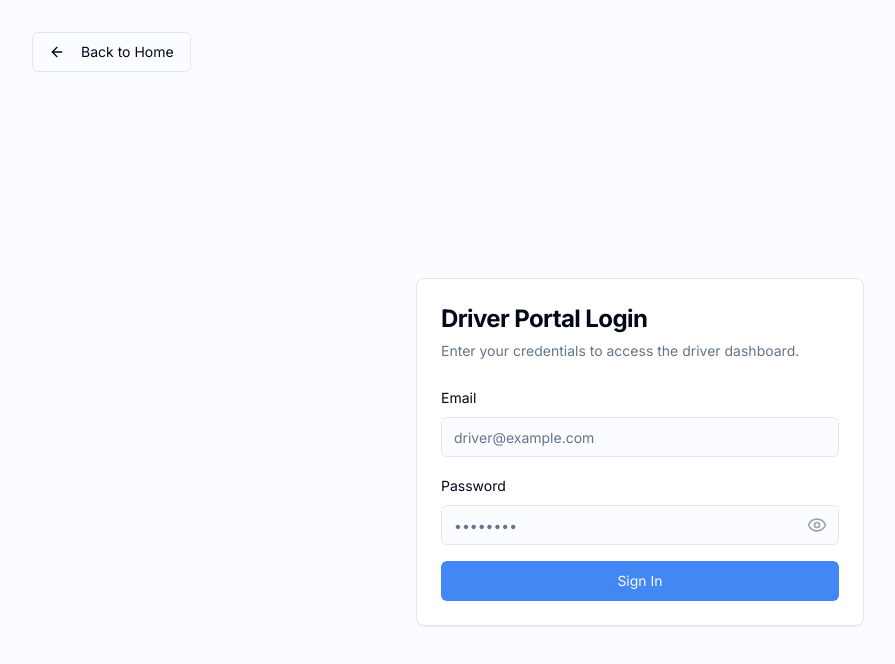
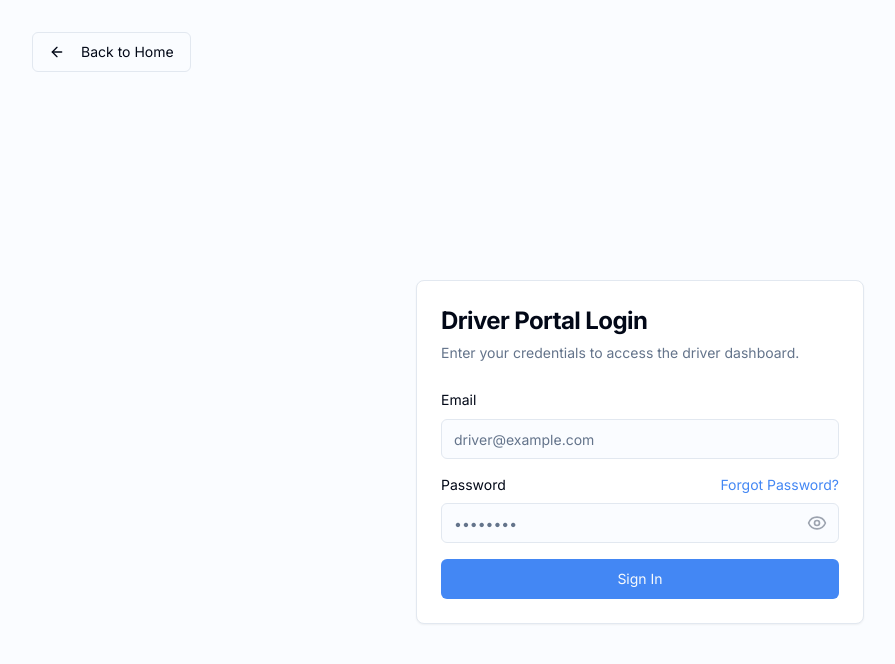
Before and after one commit to kunenedmail-web/gasgoapp, a Next.js app: page /drivers/login in a window 1280 px wide. Shown: the top 664 px of the page, without its empty margins (0-895 px from the left). Built offline with nearby package versions, Linux system fonts and the light colour scheme; no server answers.

Commit message:
fix(auth): Use env vars for Firebase config and remove signup buttons

```diff
--- a/src/app/drivers/login/page.tsx
+++ b/src/app/drivers/login/page.tsx
@@ -6,7 +6,7 @@ import { useRouter } from 'next/navigation';
 import { useForm } from 'react-hook-form';
 import { zodResolver } from '@hookform/resolvers/zod';
 import * as z from 'zod';
-import { signInWithEmail } from '@/lib/firebase';
+import { signInWithEmail, sendPasswordReset } from '@/lib/firebase';
 import { Button } from '@/components/ui/button';
 import { Input } from '@/components/ui/input';
 import { Card, CardContent, CardDescription, CardHeader, CardTitle } from '@/components/ui/card';
@@ -56,6 +56,34 @@ export default function DriverLoginPage() {
     }
   };
 
+  const handlePasswordReset = async () => {
+    const email = form.getValues('email');
+    if (!email) {
+      form.setError('email', { type: 'manual', message: 'Please enter your email address to reset password.' });
+      return;
+    }
+    const emailValidation = z.string().email().safeParse(email);
+    if(!emailValidation.success) {
+      form.setError('email', { type: 'manual', message: 'Please enter a valid email address.' });
+      return;
+    }
+
+    try {
+      await sendPasswordReset(email);
+      toast({
+        title: 'Password Reset Email Sent',
+        description: 'Check your inbox for a link to reset your password.',
+      });
+    } catch (error: any) {
+      toast({
+        variant: 'destructive',
+        title: 'Reset Failed',
+        description: error.message || 'An unknown error occurred.',
+      });
+    }
+  };
+
+
   return (
     <div className="flex flex-col min-h-screen">
       <header className="p-4 sm:p-6 md:p-8 flex justify-between items-center">
@@ -93,7 +121,12 @@ export default function DriverLoginPage() {
                   name="password"
                   render={({ field }) => (
                     <FormItem>
-                      <FormLabel>Password</FormLabel>
+                      <div className="flex justify-between items-center">
+                        <FormLabel>Password</FormLabel>
+                        <button type="button" onClick={handlePasswordReset} className="text-sm font-medium text-primary hover:underline">
+                          Forgot Password?
+                        </button>
+                      </div>
                       <div className="relative">
                         <FormControl>
                           <Input type={showPassword ? 'text' : 'password'} placeholder="••••••••" {...field} />
@@ -102,6 +135,7 @@ export default function DriverLoginPage() {
                           type="button"
                           onClick={() => setShowPassword(!showPassword)}
                           className="absolute inset-y-0 right-0 flex items-center pr-3"
+                          aria-label={showPassword ? "Hide password" : "Show password"}
                         >
                           {showPassword ? (
                             <EyeOff className="h-5 w-5 text-gray-400" />
--- a/src/components/header.tsx
+++ b/src/components/header.tsx
@@ -1,3 +1,4 @@
+
 "use client";
 
 import { useAuth } from '@/context/auth-context';
@@ -13,12 +14,14 @@ export function Header() {
         <header className="absolute top-0 left-0 right-0 p-4 sm:p-6 md:p-8 z-10 flex justify-between items-center">
             <div>
                 {!user && (
+                    <div className="flex gap-2">
                         <Button asChild variant="outline">
                             <Link href="/drivers/login">
                                 <HardHat className="mr-2 h-4 w-4" />
                                 Driver Login
                             </Link>
                         </Button>
+                    </div>
                 )}
             </div>
             <AuthButtons />
--- a/src/lib/firebase.ts
+++ b/src/lib/firebase.ts
@@ -1,16 +1,16 @@
 
 import { initializeApp, getApps, getApp } from "firebase/app";
-import { getAuth, createUserWithEmailAndPassword, signInWithEmailAndPassword, signOut, updateProfile, User } from "firebase/auth";
+import { getAuth, createUserWithEmailAndPassword, signInWithEmailAndPassword, signOut, updateProfile, User, sendPasswordResetEmail } from "firebase/auth";
 import { getFirestore, collection, addDoc, query, where, getDocs, serverTimestamp, Timestamp, orderBy, updateDoc, doc } from "firebase/firestore";
 
 const firebaseConfig = {
-    apiKey: "AIzaSyAJPu4f5oOsfxbxk0NaYAKhcgZrq58kGys",
-    authDomain: "gasfinder-34xs9.firebaseapp.com",
-    projectId: "gasfinder-34xs9",
-    storageBucket: "gasfinder-34xs9.appspot.com",
-    messagingSenderId: "84706598336",
-    appId: "1:84706598336:web:6c09bb1a8c9b312788e0e3",
-    measurementId: "G-8L5Z697G95"
+    apiKey: process.env.NEXT_PUBLIC_FIREBASE_API_KEY,
+    authDomain: process.env.NEXT_PUBLIC_FIREBASE_AUTH_DOMAIN,
+    projectId: process.env.NEXT_PUBLIC_FIREBASE_PROJECT_ID,
+    storageBucket: process.env.NEXT_PUBLIC_FIREBASE_STORAGE_BUCKET,
+    messagingSenderId: process.env.NEXT_PUBLIC_FIREBASE_MESSAGING_SENDER_ID,
+    appId: process.env.NEXT_PUBLIC_FIREBASE_APP_ID,
+    measurementId: process.env.NEXT_PUBLIC_FIREBASE_MEASUREMENT_ID
 };
 
 
@@ -39,6 +39,15 @@ const logout = async () => {
         console.error("Error signing out", error);
     }
 }
+
+const sendPasswordReset = async (email: string) => {
+    try {
+        await sendPasswordResetEmail(auth, email);
+    } catch (error) {
+        console.error("Error sending password reset email", error);
+        throw error;
+    }
+};
 
 export interface OrderItem {
   id: string;
@@ -122,4 +131,4 @@ const acceptOrder = async (orderId: string, driverId: string) => {
     }
 };
 
-export { auth, db, signUpWithEmail, signInWithEmail, logout, addOrder, getUserOrders, getAllOrders, acceptOrder };
+export { auth, db, signUpWithEmail, signInWithEmail, logout, addOrder, getUserOrders, getAllOrders, acceptOrder, sendPasswordReset };
```
Lines whose indentation alone changed are shown as unchanged.
